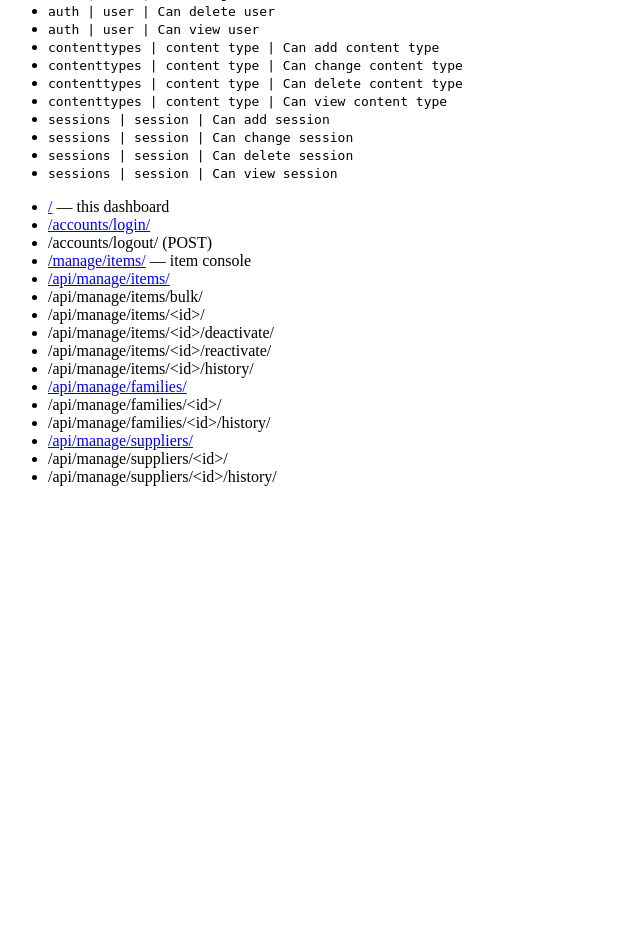
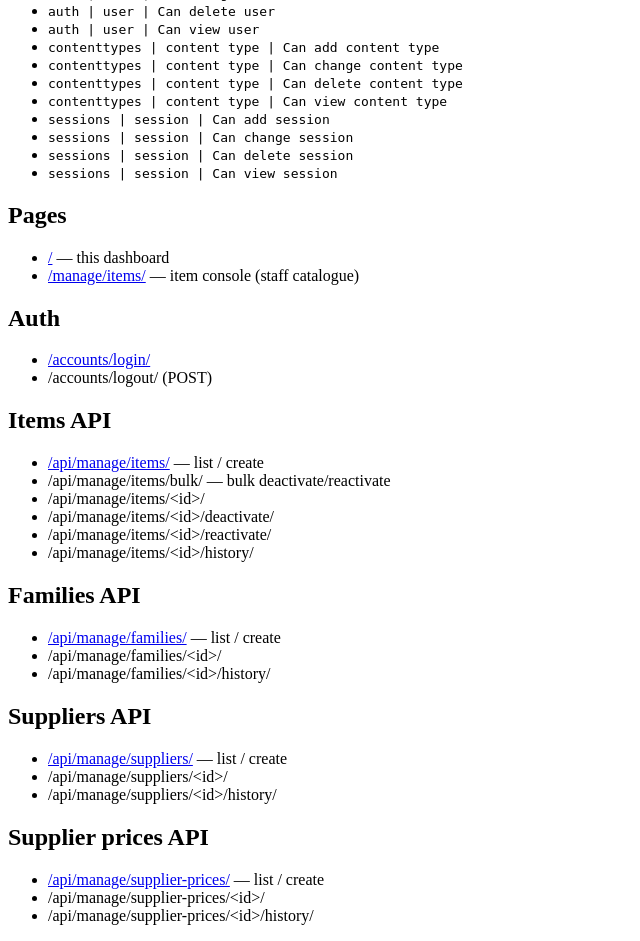
Before and after one commit to neopmpmtj/warehouse_V2, a Django app: template products/templates/products/dashboard.html in a window 1280 px wide. Shown: the part 444-1385 px from the top of the page, without its empty margins (0-640 px from the left). Before the commit the page ends 930 px from the top, so only its background shows below. Run offline with Django 3.2, Linux system fonts and the light colour scheme; tables that the repository leaves empty hold one stand-in row (values such as "Sample post"); the template is opened without the code that fills it: values that come from a table or form of the project are taken from there, most other values are stand-ins (such as "Sample title", 1, 10 or a date in 2020).

Commit message:
Group dashboard URL navigation into sections

```diff
--- a/products/templates/products/dashboard.html
+++ b/products/templates/products/dashboard.html
@@ -29,26 +29,50 @@
         <li>none</li>
         {% endfor %}
     </ul>
+    <h2>Pages</h2>
     <ul>
-        <li><a href="/" target="_blank" rel="noopener noreferrer">/</a> — this dashboard</li>
-        <li><a href="/accounts/login/" target="_blank" rel="noopener noreferrer">/accounts/login/</a></li>
+        <li><a href="/">/</a> — this dashboard</li>
+        <li><a href="/manage/items/">/manage/items/</a> — item console (staff catalogue)</li>
+        {% if user.is_superuser %}
+        <li><a href="/admin/">/admin/</a> — Django admin (superuser only)</li>
+        {% endif %}
+    </ul>
+
+    <h2>Auth</h2>
+    <ul>
+        <li><a href="/accounts/login/">/accounts/login/</a></li>
         <li>/accounts/logout/ (POST)</li>
-        {% if user.is_superuser %}
-        <li><a href="/admin/" target="_blank" rel="noopener noreferrer">/admin/</a></li>
-        {% endif %}
-        <li><a href="/manage/items/" target="_blank" rel="noopener noreferrer">/manage/items/</a> — item console</li>
-        <li><a href="/api/manage/items/" target="_blank" rel="noopener noreferrer">/api/manage/items/</a></li>
-        <li>/api/manage/items/bulk/</li>
+    </ul>
+
+    <h2>Items API</h2>
+    <ul>
+        <li><a href="/api/manage/items/" target="_blank" rel="noopener noreferrer">/api/manage/items/</a> — list / create</li>
+        <li>/api/manage/items/bulk/ — bulk deactivate/reactivate</li>
         <li>/api/manage/items/&lt;id&gt;/</li>
         <li>/api/manage/items/&lt;id&gt;/deactivate/</li>
         <li>/api/manage/items/&lt;id&gt;/reactivate/</li>
         <li>/api/manage/items/&lt;id&gt;/history/</li>
-        <li><a href="/api/manage/families/" target="_blank" rel="noopener noreferrer">/api/manage/families/</a></li>
+    </ul>
+
+    <h2>Families API</h2>
+    <ul>
+        <li><a href="/api/manage/families/" target="_blank" rel="noopener noreferrer">/api/manage/families/</a> — list / create</li>
         <li>/api/manage/families/&lt;id&gt;/</li>
         <li>/api/manage/families/&lt;id&gt;/history/</li>
-        <li><a href="/api/manage/suppliers/" target="_blank" rel="noopener noreferrer">/api/manage/suppliers/</a></li>
+    </ul>
+
+    <h2>Suppliers API</h2>
+    <ul>
+        <li><a href="/api/manage/suppliers/" target="_blank" rel="noopener noreferrer">/api/manage/suppliers/</a> — list / create</li>
         <li>/api/manage/suppliers/&lt;id&gt;/</li>
         <li>/api/manage/suppliers/&lt;id&gt;/history/</li>
     </ul>
+
+    <h2>Supplier prices API</h2>
+    <ul>
+        <li><a href="/api/manage/supplier-prices/" target="_blank" rel="noopener noreferrer">/api/manage/supplier-prices/</a> — list / create</li>
+        <li>/api/manage/supplier-prices/&lt;id&gt;/</li>
+        <li>/api/manage/supplier-prices/&lt;id&gt;/history/</li>
+    </ul>
 </body>
 </html>
```
